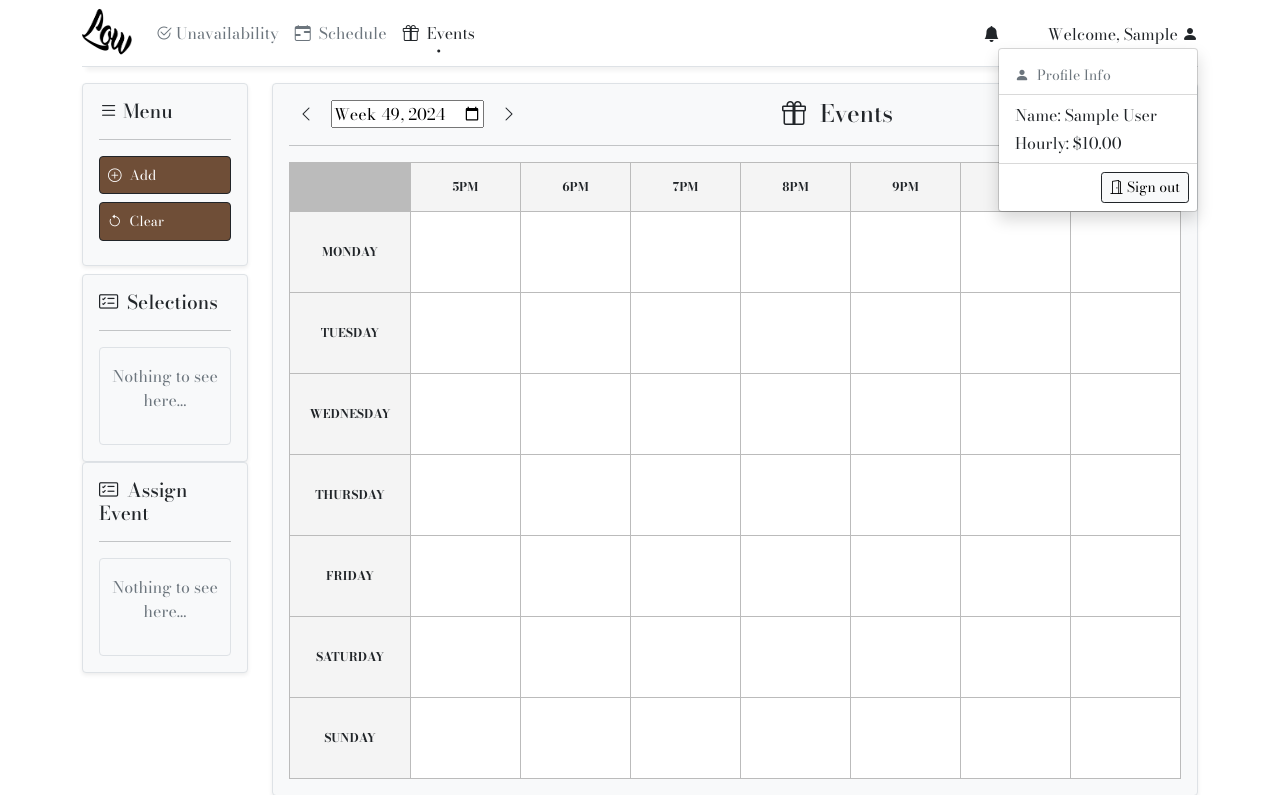
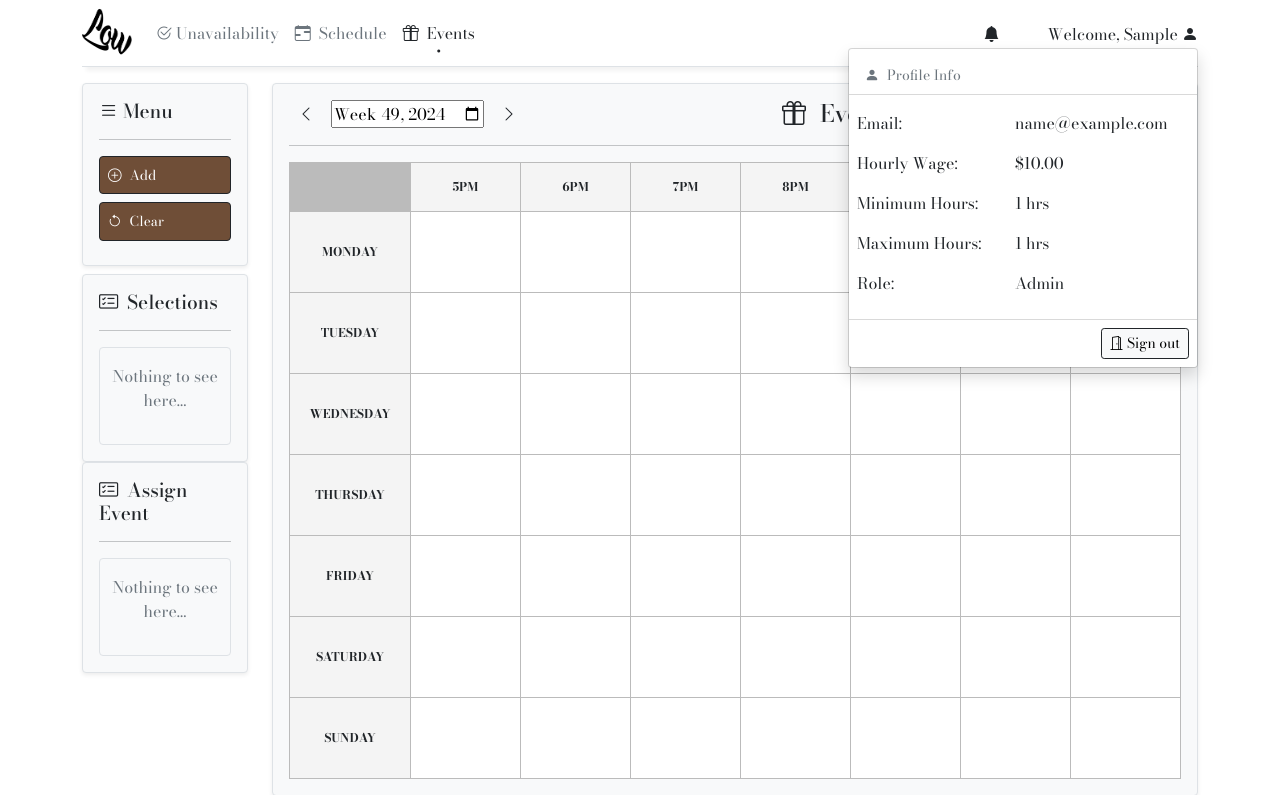
Before and after one commit to ryanmogauro/Scheduling-Project, a Flask app: page /events in a window 1280 px wide, after a click that opens the changed part. Shown: the top 795 px of the page. Run offline with Flask 3, Linux system fonts and the light colour scheme; a user stored in the database is signed in; tables that the repository leaves empty hold one stand-in row (values such as "Sample post"); data that the repository does not hold is empty; some libraries are stand-ins or nearby versions.

Commit message:
fixed aside and profile on events page

```diff
--- a/website/templates/events.html
+++ b/website/templates/events.html
@@ -87,16 +87,36 @@
                         </span>
                     </button>
                     <ul class="dropdown-menu dropdown-menu-end shadow" aria-labelledby="profileDropdown"
-                        style="min-width: 200px;">
+                        style="min-width: 350px;">
                         <li class="dropdown-header d-flex align-items-center">
                             <i class="bi bi-person-fill me-2"></i> Profile Info
                         </li>
                         <li class="dropdown-divider mt-0"></li>
                         <!-- Employee Info Section -->
-                        <li class="px-3">
-                            <p class="mb-1"><strong>Name:</strong> {{fname}} {{lname}}</p>
-                            <p class="mb-1"><strong>Hourly:</strong> ${{ '{:.2f}'.format(wage) }}</p>
-                        </li>
+                        <table class="table table-borderless text-dark">
+                            <tbody>
+                                <tr>
+                                    <th scope="row">Email:</th>
+                                    <td>{{ email }}</td>
+                                </tr>
+                                <tr>
+                                    <th scope="row">Hourly Wage:</th>
+                                    <td>${{ wage }}</td>
+                                </tr>
+                                <tr>
+                                    <th scope="row">Minimum Hours:</th>
+                                    <td>{{ minHours }} hrs</td>
+                                </tr>
+                                <tr>
+                                    <th scope="row">Maximum Hours:</th>
+                                    <td>{{ maxHours }} hrs</td>
+                                </tr>
+                                <tr>
+                                    <th scope="row">Role:</th>
+                                    <td>{{ admin }}</td>
+                                </tr>
+                            </tbody>
+                        </table>
                         <li class="dropdown-divider"></li>
                         <!-- Logout Button -->
                         <li class="d-flex justify-content-end px-2">
@@ -114,6 +134,7 @@
     <div class="container">
         <div class="row">
             <aside class="col-md-2 d-flex flex-column">
+                {% if admin == "Admin" %}
                 <div class="p-3 bg-light border rounded mb-2 shadow-sm">
                     <h5>
                         <i class="bi bi-list"></i>
@@ -252,8 +273,10 @@
                         </li>
                     </ul>
                 </div>
+                {% endif %}
 
                 <!--Selections-->
+                {% if admin == "Admin" %}
                     <div class="p-3 bg-light border rounded shadow-sm">
                         <h5><i class="bi bi-card-checklist me-1"></i>
                             Selections
@@ -261,6 +284,7 @@
                         <hr>
                         <div id="eventsList" class="overflow-auto border rounded p-2 bg-light" style = "max-height: 300px;"> </div>
                     </div>
+                {% endif %}
 
                 <div class="p-3 bg-light border rounded shadow-sm">
                     <h5><i class="bi bi-card-checklist me-1"></i>
```
Lines whose indentation alone changed are shown as unchanged.
